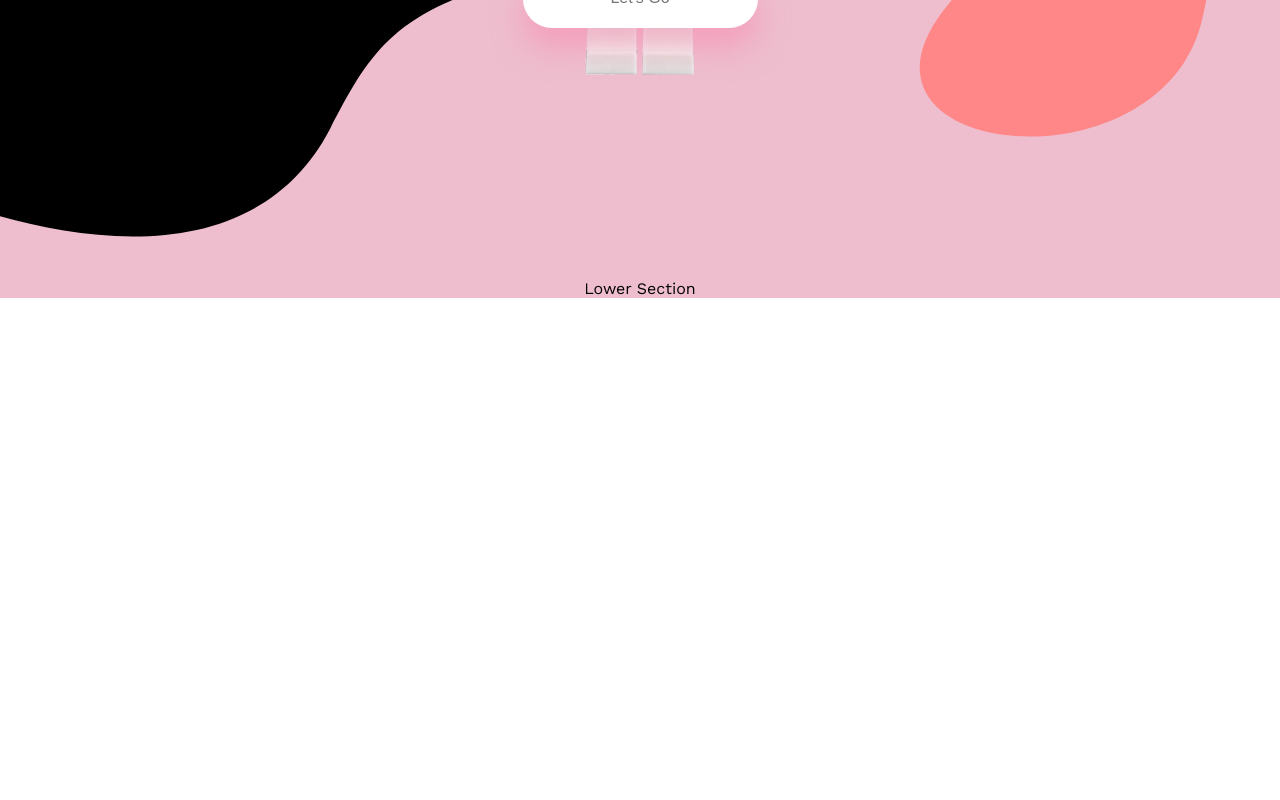
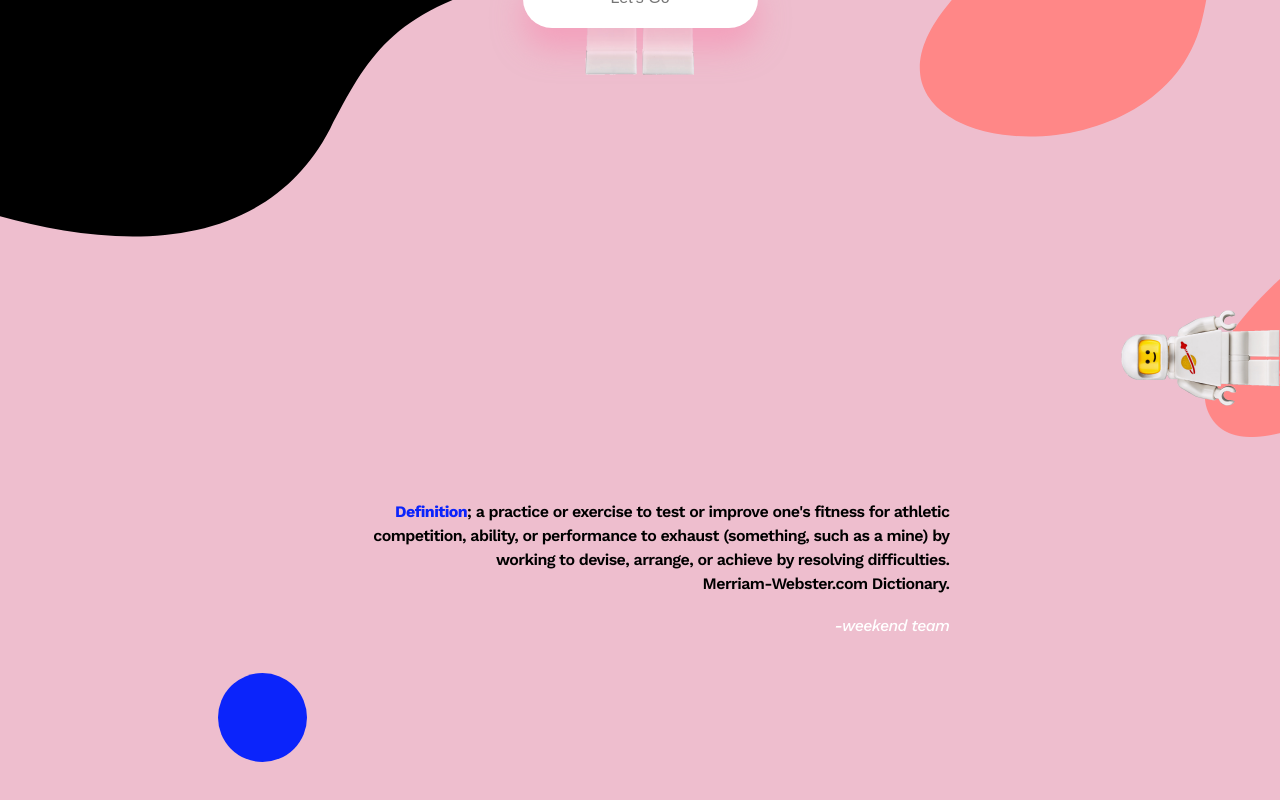
Before and after one commit to ChandraRaditya/weekend-web, a React (Create React App) app: page / in a window 1280 px wide. Shown: the part 588-1388 px from the top of the page. Before the commit the page ends 886 px from the top, so only its background shows below. Built offline with nearby package versions, Linux system fonts and the light colour scheme.

Commit message:
add: bottom section on uppercontent

```diff
--- a/src/Component/UpperContent/index.jsx
+++ b/src/Component/UpperContent/index.jsx
@@ -1,6 +1,8 @@
 import "./index.scss";
 import Bg from "../../Assets/BG.svg";
+import oval from "../../Assets/Oval.svg";
 import cosmonot from "../../Assets/cosmonot.png";
+import cosmonotLeft from "../../Assets/cosmonot-left.png";
 
 function UpperContent() {
   return (
@@ -17,7 +19,26 @@ function UpperContent() {
           />
         </div>
       </div>
-      <div className="bottom-section"></div>
+      <div className="bottom-section">
+        <div className="bottom-section__cosmonot-left-decoration-container">
+          <img
+            className="bottom-section__cosmonot-left-decoration"
+            src={cosmonotLeft}
+            alt=""
+          />
+        </div>
+        <p className="bottom-section__text">
+          <span className="bottom-section__text_blue">Definition</span>; a
+          practice or exercise to test or improve one's fitness for athletic
+          competition, ability, or performance to exhaust (something, such as a
+          mine) by working to devise, arrange, or achieve by resolving
+          difficulties. <br /> Merriam-Webster.com Dictionary. <br />
+          <span className="bottom-section__text_white">-weekend team</span>
+        </p>
+        <div className="bottom-section__oval-decoration-container">
+          <img className="bottom-section__oval-decoration" src={oval} alt="" />
+        </div>
+      </div>
     </div>
   );
 }
--- a/src/Component/UpperContent/index.scss
+++ b/src/Component/UpperContent/index.scss
@@ -53,3 +53,64 @@
         top: 65%;
     }
 }
+
+.bottom-section {
+
+    height: 100vh;
+
+    &__cosmonot-left-decoration-container {
+        display: flex;
+        flex-direction: row;
+        justify-content: flex-end;
+        margin-bottom: 63px;
+    }
+
+    &__cosmonot-left-decoration {
+        width: 159px;
+        height: 158px;
+    }
+
+    &__text {
+        margin: 0 auto;
+        max-width: 619px;
+        padding: 0 32px;
+        font-style: normal;
+        font-weight: 600;
+        font-size: 16px;
+        line-height: 24px;
+        text-align: right;
+        letter-spacing: -0.571429px;
+
+        &_blue {
+            color: #0B24FB;
+            font-weight: 700;
+        }
+
+        &_white {
+            margin-top: 20px;
+            display: block;
+            line-height: 19px;
+            text-align: right;
+            color: #FFFFFF;
+            font-style: italic;
+            font-weight: 500;
+        }
+    }
+
+    &__oval-decoration-container {
+        margin-top: 38px;
+        margin-left: auto;
+        margin-right: auto;
+        height: 100px;
+        display: flex;
+        flex-direction: row;
+        justify-content: flex-start;
+        width: 66%;
+    }
+
+    &__oval-decoration {
+        width: 89px;
+        height: 89px;
+    }
+
+}
```
Also changed, not shown: src/Assets/Oval.svg (added), src/Assets/cosmonot-left.png (added).
